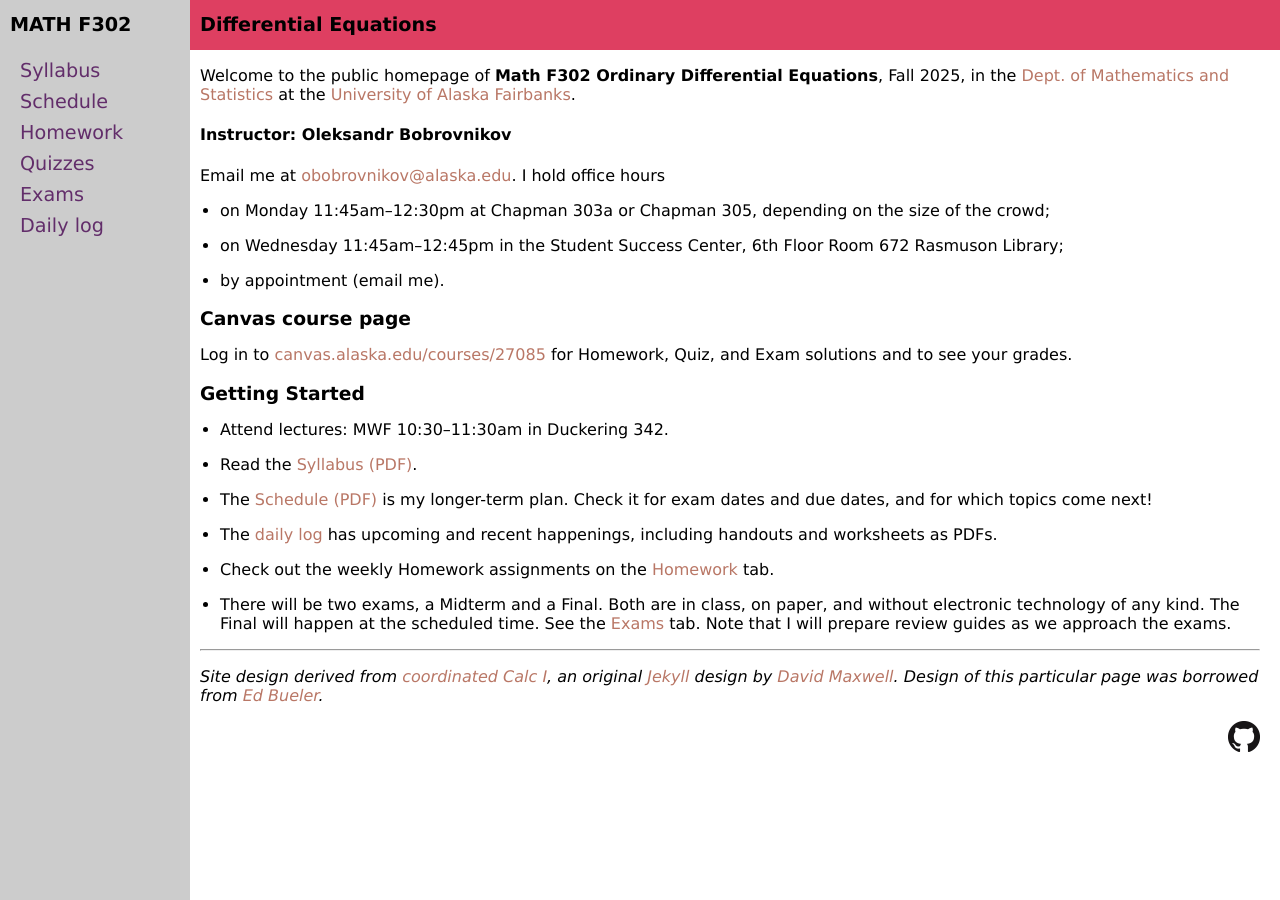
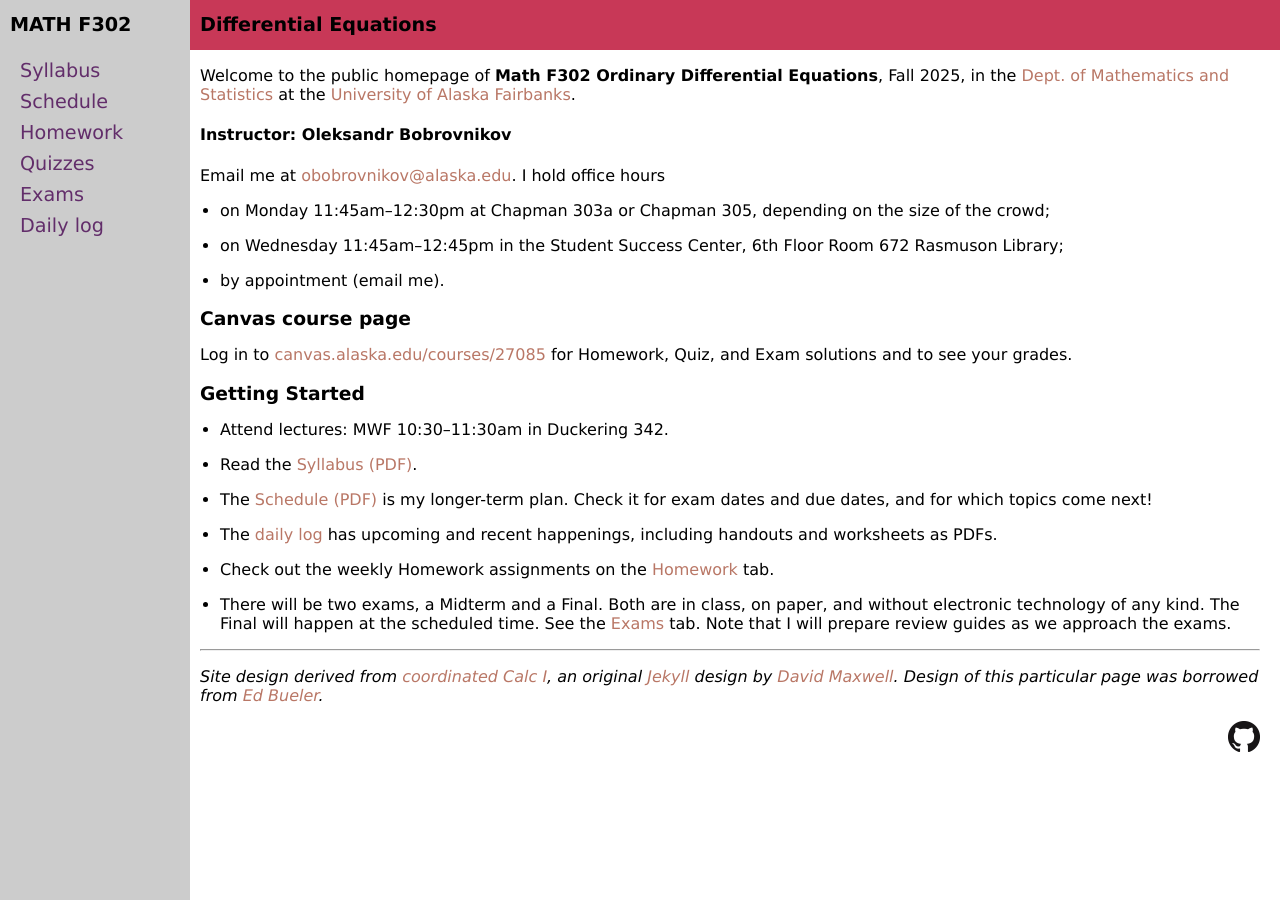
Before and after one commit to blackcurrantpi/ode, a Jekyll site: the page built from index.md, in a window 1280 px wide. Built offline with Jekyll 4.4.1, drawn with Linux system fonts in a browser that asks for light colours.

Commit message:
lets see if anyone notices v1

```diff
--- a/css/site.scss
+++ b/css/site.scss
@@ -41,8 +41,15 @@ $med-space: 10px;
 // $color-background: #ccc;                // light-gray
 
 // sasha's weird taste
-$color-pageheader-background: #de3f61;  //
-$color-button-background: #de3f61;      //
+// $color-pageheader-background: #de3f61;  //
+// $color-button-background: #de3f61;      //
+// $color-link-fresh: #b97766;             //
+// $color-link-visited: #622d6a;           //
+// $color-background: #ccc;                //
+
+// sasha's trying to make a joke
+$color-pageheader-background: #c83857;  //
+$color-button-background: #c83857;      //
 $color-link-fresh: #b97766;             //
 $color-link-visited: #622d6a;           //
 $color-background: #ccc;                //
```
